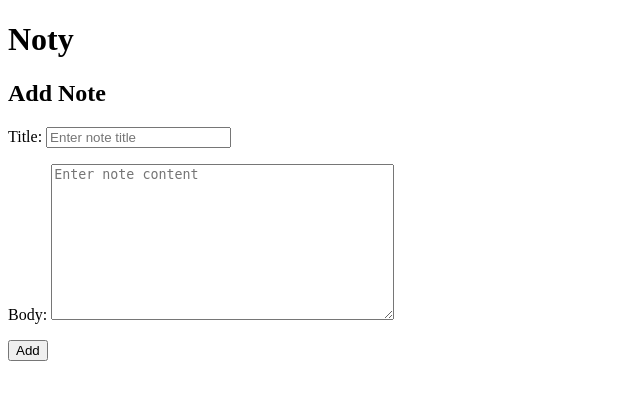
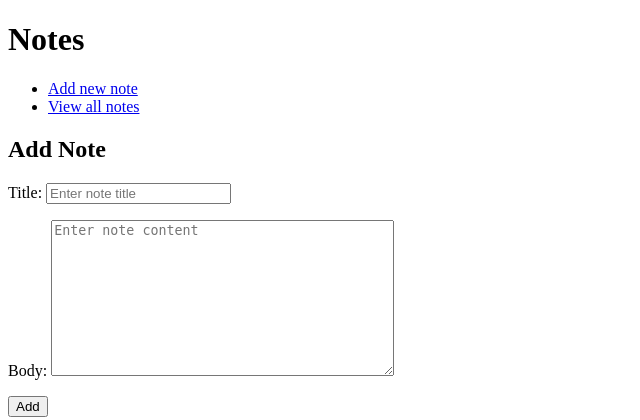
Before and after one commit to waqarHocain/note_taking_app, a Django app: page /add/ in a window 1280 px wide. Shown: the top 420 px of the page, without its empty margins (0-640 px from the left). Run offline with Django 3.2, Linux system fonts and the light colour scheme.

Commit message:
Refactor template files

```diff
--- a/notes/templates/notes/add_note.html
+++ b/notes/templates/notes/add_note.html
@@ -1,4 +1,6 @@
 {% extends "notes/base.html" %}
+
+{% block title %}Add new note{% endblock %}
 
 {% block content %}
     <h2>Add Note</h2>
--- a/notes/templates/notes/base.html
+++ b/notes/templates/notes/base.html
@@ -4,8 +4,8 @@
 
 <head>
   <meta charset="utf-8">
-  <title>{% block title %}Base Template{% endblock %}</title>
-  <meta name="author" content="">
+  <title>{% block title %}Notes in Markdown{% endblock %}</title>
+  <meta name="author" content="Waqar Mastan">
   <meta name="description" content="">
   <meta name="viewport" content="width=device-width, initial-scale=1">
 
@@ -20,7 +20,14 @@
 <body>
   <div class="container">
       <header>
-          <h1>Noty</h1>
+          <h1>Notes</h1>
+
+          <nav>
+              <ul>
+                  <li><a href="{% url 'notes:add' %}">Add new note</a></li>
+                  <li><a href="{% url 'notes:list' %}">View all notes</a></li>
+              </ul>
+          </nav>
       </header>
 
       {% block content %}
--- a/notes/templates/notes/home.html
+++ b/notes/templates/notes/home.html
@@ -1,5 +1,5 @@
 {% extends "notes/base.html" %}
 
 {% block content %}
-<p><a href="{% url 'notes:list' %}">View all entries</a></p>
+<h1>Homepage</h1>
 {% endblock %}
--- a/notes/templates/notes/list_notes.html
+++ b/notes/templates/notes/list_notes.html
@@ -1,4 +1,6 @@
 {% extends "notes/base.html" %}
+
+{% block title %}All your notes{% endblock %}
 
 
 {% block content %}
--- a/notes/templates/notes/note_detail.html
+++ b/notes/templates/notes/note_detail.html
@@ -1,9 +1,8 @@
 {% extends "notes/base.html" %}
 
+{% block title %} {{ note.title }} {% endblock %}
 
 {% block content %}
-
-<p><a href="{% url 'notes:list' %}">View all entries</a></p>
 
 <div class="hidden" id="note-hidden-data">
     <pre>
@@ -15,7 +14,7 @@
 <div id="note-container">
     <h1 id="note-head"></h1>
     <div id="note-body"></div>
+    <a href="{% url 'notes:update' note.id %}">Edit Note</a>
 </div>
 
-
 {% endblock %}
```
